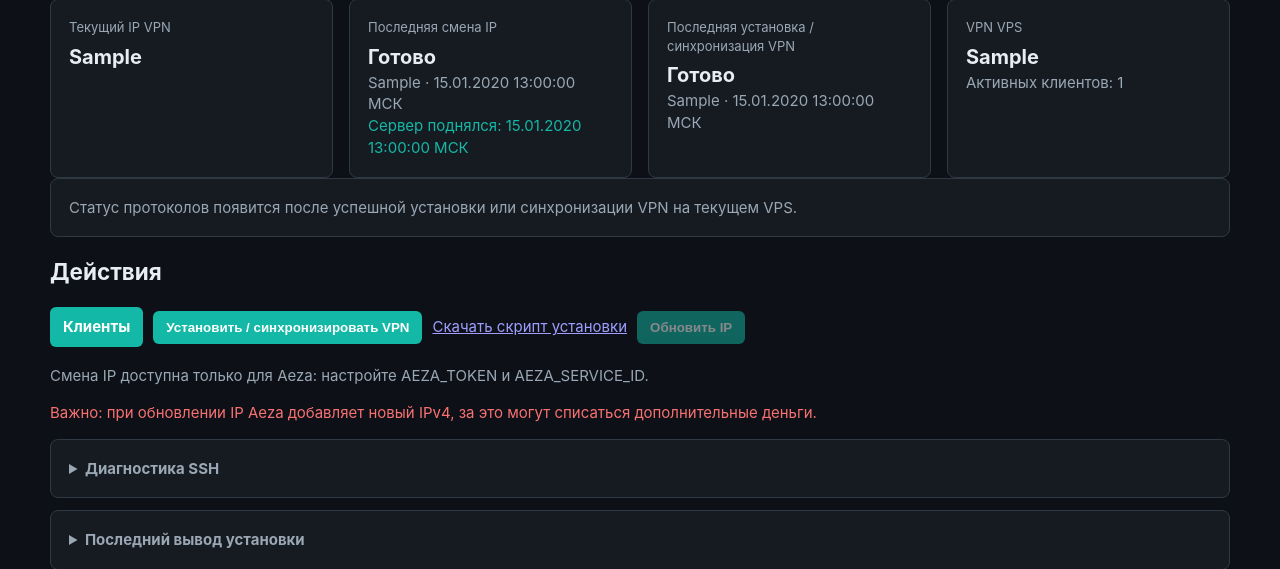
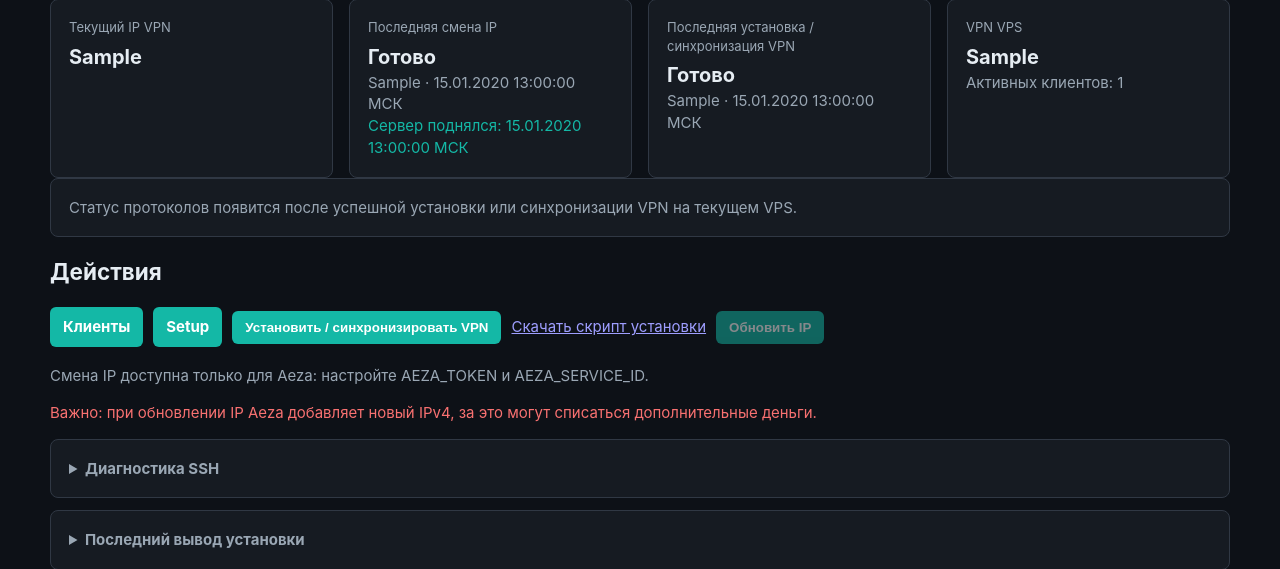
Before and after one commit to nevrozzkie/AutoVPN, a FastAPI app: template app/templates/dashboard.html in a window 1280 px wide. Shown: the part 172-741 px from the top of the page. Run offline with FastAPI, Linux system fonts and the light colour scheme; the template is opened without the code that fills it: most values are stand-ins (such as "Sample title", 1, 10 or a date in 2020); some libraries are stand-ins or nearby versions.

Commit message:
Add setup button to admin dashboard

```diff
--- a/app/templates/dashboard.html
+++ b/app/templates/dashboard.html
@@ -92,6 +92,7 @@
 <h2>Действия</h2>
 <div class="actions action-bar">
   <a class="button" href="/admin/clients">Клиенты</a>
+  <a class="button" href="/setup">Setup</a>
   <form method="post" action="/admin/install/run" class="inline">
     <button type="submit" {% if install_running or not target_host %}disabled{% endif %}>Установить / синхронизировать VPN</button>
   </form>
```
